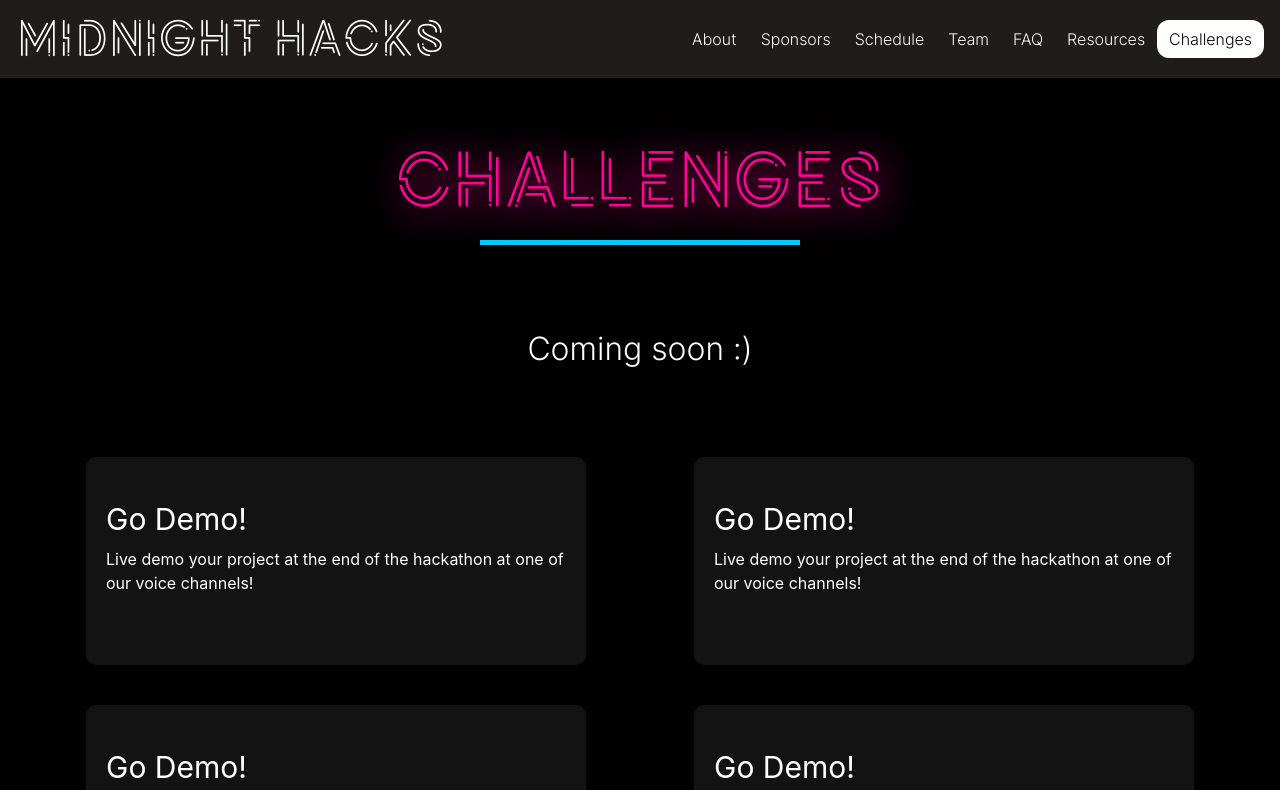
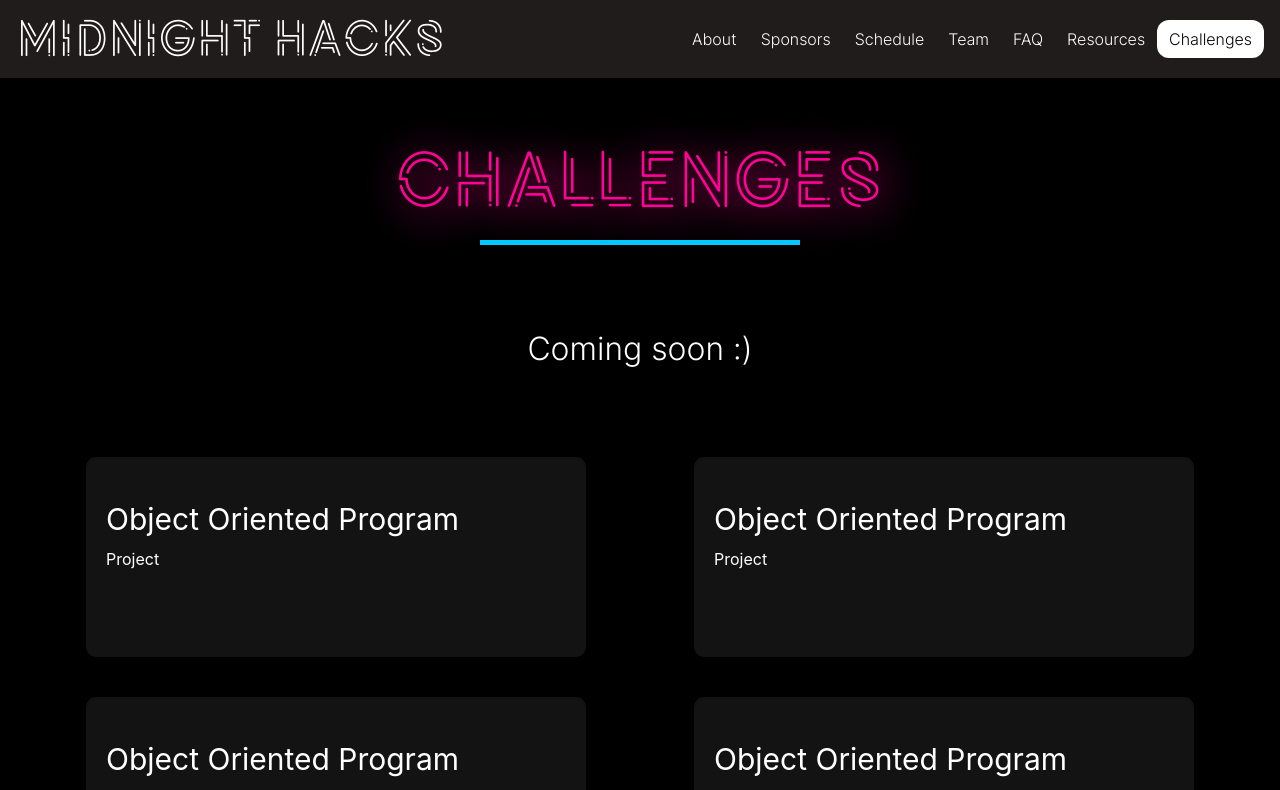
Before and after one commit to Midnight-Hacks/site, a Next.js app: page /challenges in a window 1280 px wide. Shown: the top 790 px of the page. Built offline with nearby package versions, Linux system fonts and the light colour scheme.

Commit message:
Fix challenges website

```diff
--- a/components/Card.js
+++ b/components/Card.js
@@ -1,9 +1,9 @@
 import cardStyles from '../styles/Card.module.css';
 
-const Card = () => (
+const Card = ({name, desc}) => (
     <div className={cardStyles.cardbase}>
-        <div className={cardStyles.cardTitle}>Go Demo!</div>
-        <h4 className={cardStyles.cardDescription}>Live demo your project at the end of the hackathon at one of our voice channels!</h4>
+        <div className={cardStyles.cardTitle}>{name}</div>
+        <h4 className={cardStyles.cardDescription}>{desc}</h4>
     </div>
 )
 
--- a/pages/challenges.js
+++ b/pages/challenges.js
@@ -4,6 +4,30 @@ import Card from '../components/Card';
 
 import challengeStyles from '../styles/Challenges.module.css';
 import titleStyles from '../styles/Title.module.css';
+
+const challenges = [
+
+    {
+        name: 'Object Oriented Program',
+        desc: 'Project'
+    },
+    {
+        name: 'Object Oriented Program',
+        desc: 'Project'
+    },
+    {
+        name: 'Object Oriented Program',
+        desc: 'Project'
+    },
+    {
+        name: 'Object Oriented Program',
+        desc: 'Project'
+    },
+    {
+        name: 'Object Oriented Program',
+        desc: 'Project'
+    },
+]
 
 export default function ChallengePage() {
     return (
@@ -18,12 +42,9 @@ export default function ChallengePage() {
             <span className={challengeStyles.title}>challenges</span>
             <h2 className={titleStyles.text}>Coming soon :)</h2>
             <section className={challengeStyles.cardSection}>
-                <Card />
-                <Card />
-                <Card />
-                <Card />
-                <Card />
-                <Card />
+                {challenges.map((chal, i) => (
+                    <Card key={i} name={chal.name} desc={chal.desc} />
+                ))}
             </section>
         </div>
     )
```
